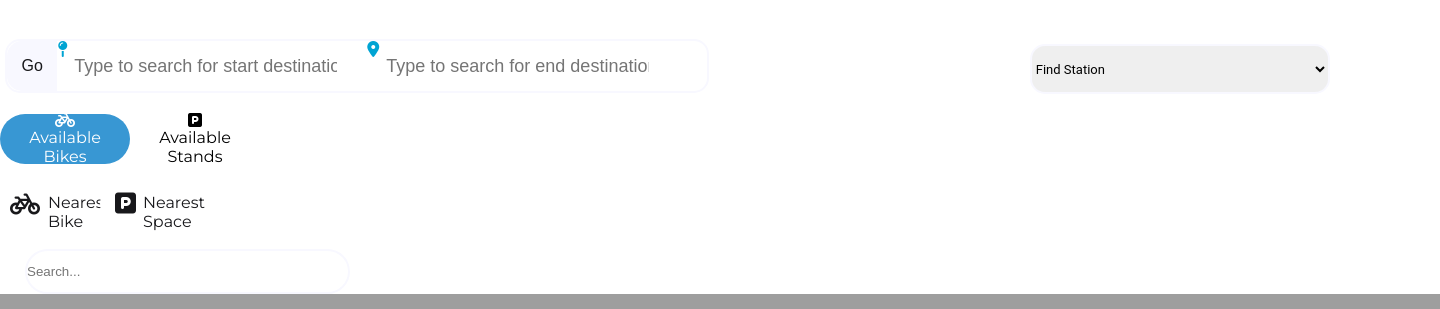
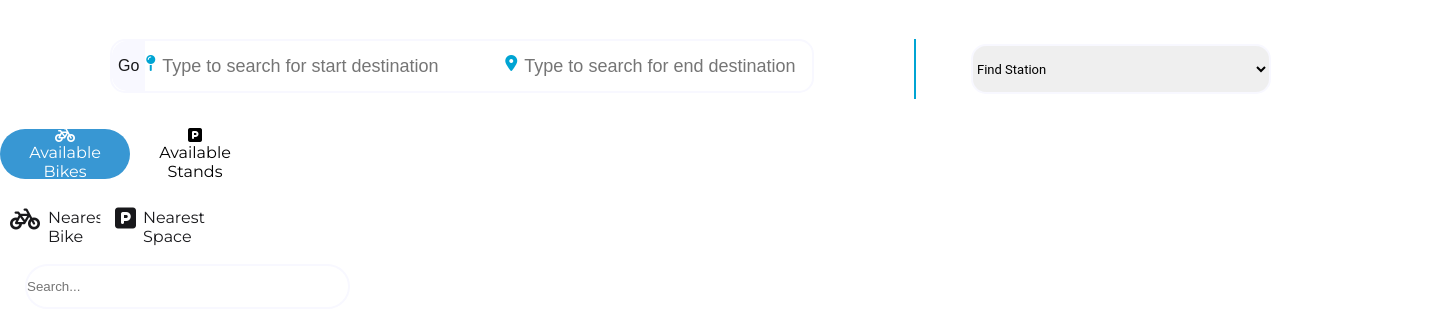
Before and after one commit to JosephTummon/DublinBike, a Flask app: page / in a window 1440 px wide. Shown: the part 756-1065 px from the top of the page. Run offline with Flask 3, Linux system fonts and the light colour scheme; parts of the project's set-up code (start-up, migrations or seed data) failed here and were passed over; some libraries are stand-ins or nearby versions.

Commit message:
Fixed positioning of directions

```diff
--- a/static/style.css
+++ b/static/style.css
@@ -525,7 +525,8 @@ button.gm-ui-hover-effect {
 
 #directions {
   display: flex;
-  justify-content: space-around;
+  margin-left: 110px;
+  padding-bottom: 15px;
 }
 /*
 #get-directions:hover {
@@ -558,7 +559,6 @@ button.gm-ui-hover-effect {
 
 #search-station-conatiner div {
   margin-top: 15px;
-  margin-right: 35px;
 }
 
 .search {
@@ -568,6 +568,11 @@ button.gm-ui-hover-effect {
   height: 50px;
   border-radius: 15px;
   width: 700px;
+  margin-right: 100px;
+}
+
+.search i {
+  margin-top: 14px;
 }
 
 .search:hover {
@@ -601,7 +606,7 @@ button.gm-ui-hover-effect {
 
 #start-input, #end-input {
   height: 50px;
-  width: 300px;
+  width: 350px;
   background: transparent;
   border: 0;
   outline: 0;
@@ -645,8 +650,9 @@ button.gm-ui-hover-effect {
   padding: 5px;
   text-align: center;
   line-height: 30px;
-  padding-left: 10px;
-  margin-right: 100px;
+  width: 400px;
+  padding-right: 40px;
+  border-left: 2px solid #00a4d3;
 }
 
 #option {
```
